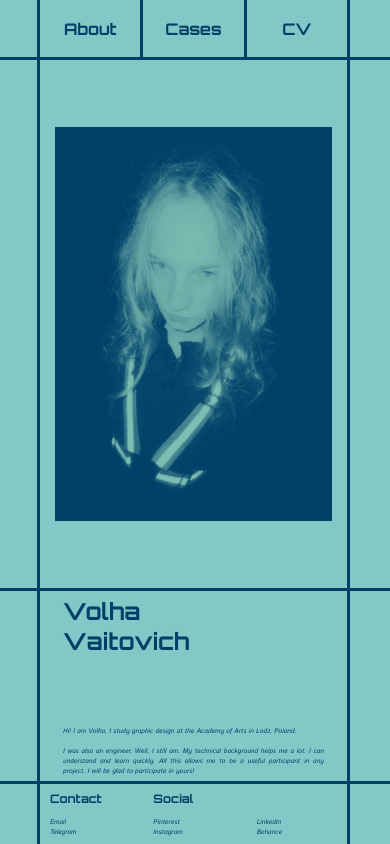
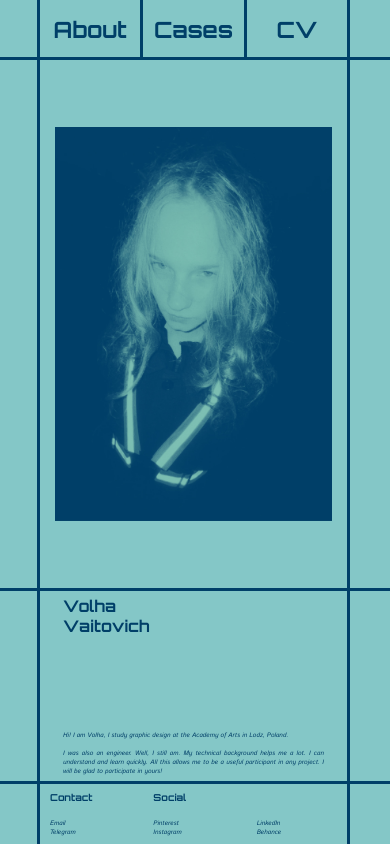
Before and after one commit to olyavoytovich/portfolio, a plain HTML site: page index.html in a window 390 px wide. Drawn offline with Linux system fonts and the light colour scheme.

Commit message:
responsive font-size

```diff
--- a/styles.css
+++ b/styles.css
@@ -62,7 +62,7 @@ p span {
     outline: none;
     position: relative;
     cursor: pointer;
-    font-size: clamp(1rem, 2vw, 4rem);
+    font-size: clamp(1.4rem, 2.3vw, 4.4rem);
     font-weight: bold;
     font-family: 'Orbitron', sans-serif;
 }
@@ -176,14 +176,14 @@ p span {
 }
 
 .p-name {
-    font-size: 4vw;
+    font-size: clamp(1.6rem, 3.5vw, 5rem);
     font-weight: bold;
 }
 
 .p-about-text {
     font-family: 'Istok Web', sans-serif;
     font-style: italic;
-    font-size: 1vw;
+    font-size: clamp(0.5rem, 1vw, 1.6rem);
     text-align: justify;
 }
 
@@ -198,11 +198,13 @@ p span {
     }
 
     .p-name {
-        font-size: 6vw;
+        font-size: clamp(1rem, 2.5vw, 3rem);
     }
+}
 
+@media (max-width: 400px){
     .p-about-text {
-        font-size: 1.7vw;
+        font-size: clamp(0.4rem, 0.7vw, 1.3rem);
     }
 }
 /*------------------------- body -------------------------*/
@@ -235,7 +237,7 @@ p span {
 
 .footer-box-top {
     height: 20px;
-    font-size: 1.6vw;
+    font-size: clamp(1rem, 1.4vw, 2.5rem);
     font-weight: bold;
     padding-left: 10px;
 }
@@ -243,7 +245,7 @@ p span {
 .footer-box-bottom {
     font-family: 'Istok Web', sans-serif;
     font-style: italic;
-    font-size: 1.2vw;
+    font-size: clamp(0.6rem, 1.2vw, 2.5rem);
     padding-left: 10px;
 }
 
@@ -256,13 +258,14 @@ p span {
     .item-footer-pattern {
         display: none;
     }
+}
 
+@media (max-width: 400px) {
     .footer-box-top {
-        font-size: 3vw;
+        font-size: clamp(0.6rem, 1vw, 2.5rem);
     }
-
     .footer-box-bottom {
-        font-size: 1.7vw;
+        font-size: clamp(0.4rem, 0.9vw, 2.5rem);;
     }
 }
 /*------------------------ footer ------------------------*/
@@ -272,7 +275,7 @@ p span {
 .container_body_cases {
     display: grid;
     grid-template-columns: repeat(8, 1fr);
-    grid-template-rows: minmax(300px, auto) minmax(300px, auto);
+    grid-template-rows: calc(50vh - 100px) calc(50vh - 100px);
 }
 
 .item-cases-info {
@@ -301,10 +304,6 @@ p span {
     max-width: 100%;
     max-height: 100%;
     display: block;
-}
-
-.photo:hover {
-    transform: scale(1.05);
 }
 
 .box-cases-info {
```
